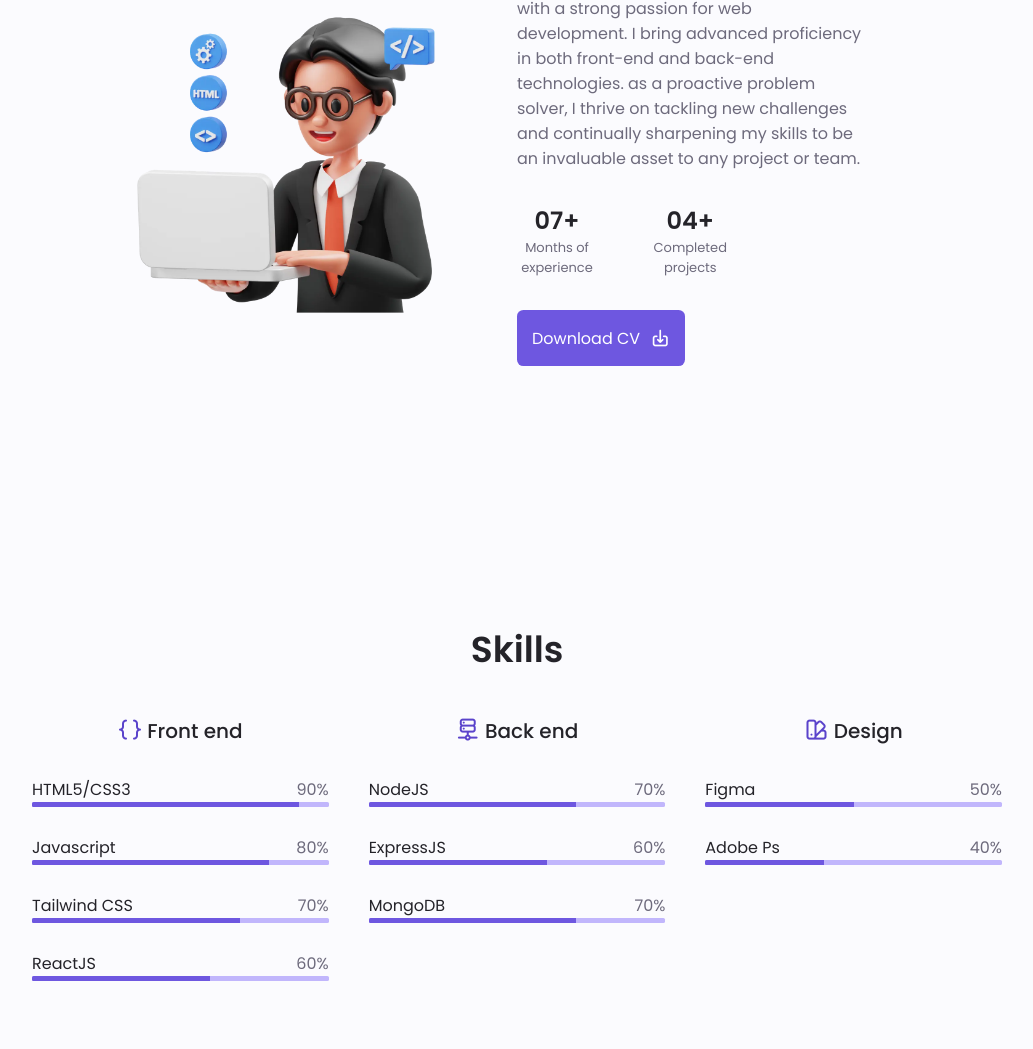
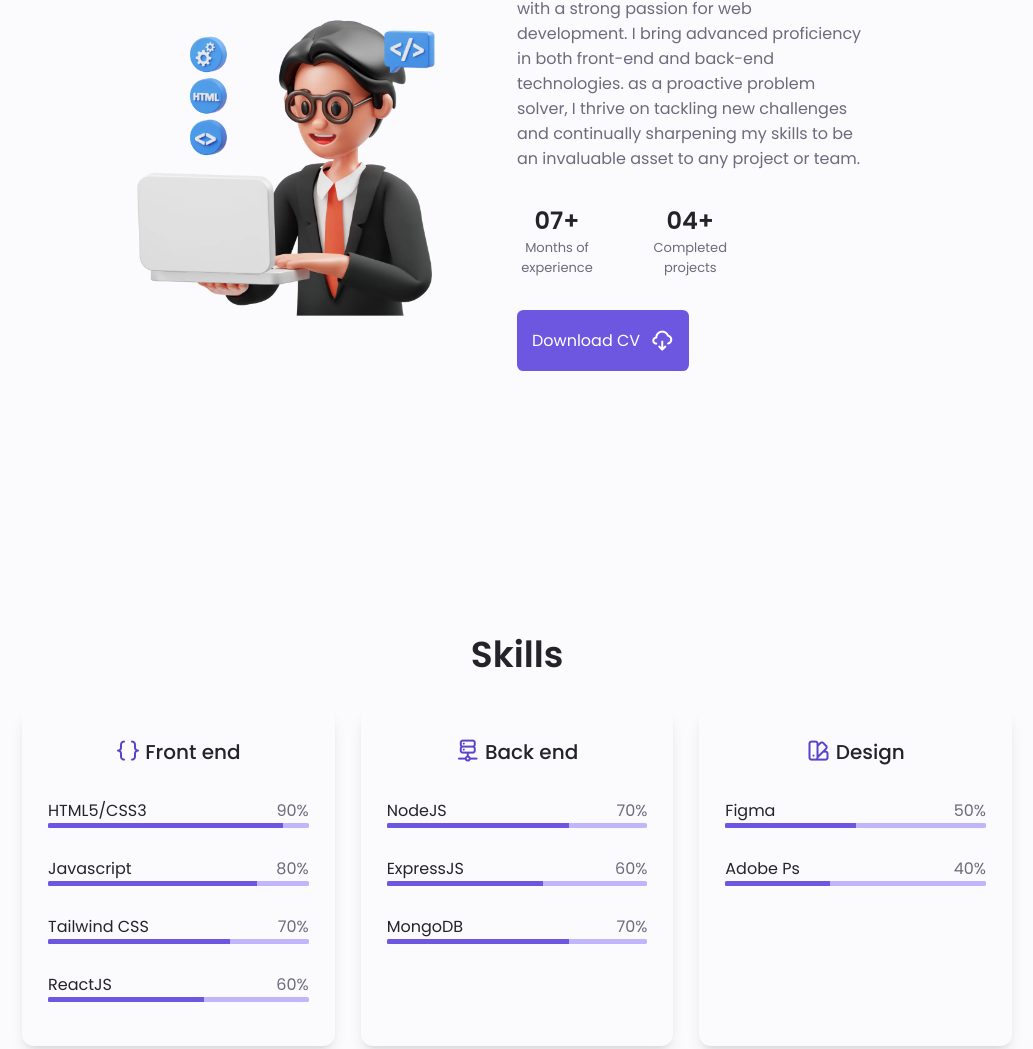
Before and after one commit to ayoei/portfolio, a plain HTML site: page index.html in a window 1280 px wide. Shown: the part 1037-2086 px from the top of the page, without its empty margins (123-1156 px from the left). Drawn offline with nearby package versions, Linux system fonts and the light colour scheme.

Commit message:
added new portfolio

```diff
--- a/assets/css/main.css
+++ b/assets/css/main.css
@@ -63,6 +63,7 @@ body.dark_theme {
   --scroll-thumb-color: hsl(var(--hue-color), 12%, 36%);
   --soon-footer-back-color: var(--first-color);
   --soon-footer-color: #fff;
+  --skill-container-color: #6d59de1c;
 }
 
 .btn {
@@ -301,9 +302,14 @@ body.dark_theme {
   font-size: var(--h2-font-size);
   margin-left: 10px;
 }
-#home .home_content .hero_img_container svg {
-  width: 300px;
+
+.icoo {
+  font-size: var(--h2-font-size);
+  margin-left: 10px;
 }
+
+/* #home .home_content .hero_img_container svg {
+  width: 300px; }*/
 #home .home_content .hero_img_container svg path {
   fill: var(--first-color);
 }
@@ -379,7 +385,14 @@ body.dark_theme {
   margin: auto;
   display: grid;
   grid-template-columns: 1fr 1fr 1fr;
-  grid-gap: 20px;
+  grid-gap: 26px;
+}
+#skills .skills_content .skill_container {
+  border-radius: 12px;
+  box-shadow: 0 10px 15px -3px rgba(0,0,0,0.1), 0 4px 6px -4px rgba(0,0,0,0.1);
+  /* box-shadow: 0 20px 25px -5px rgba(0,0,0,0.1), 0 8px 10px -6px rgba(0,0,0,0.1); */
+  padding: 16px;
+  background-color: var(--skill-container-color);
 }
 #skills .skills_content .skill_container > p {
   font-size: var(--h3-font-size);
--- a/index.html
+++ b/index.html
@@ -68,7 +68,7 @@
             <a href="https://instagram.com/ayoei"><i class="uil uil-instagram"></i></a>
           </div>
           <a href="mailto:ayoub.elharaoui@outlook.com"><button class="contact_btn btn">Contact Me <i
-                class="uil uil-navigator"></i></button></a>
+                class="icoo uil-fast-mail"></i></button></a>
         </div>
         <div class="hero_img_container">
           <img src="./assets/img/me-1.webp" alt="" width="300">
@@ -110,7 +110,7 @@
             <p class="stats_item" style="visibility: hidden;"><span>00+</span>Companies worked</p>
           </div>
           <a href="./assets/pdf/cv.pdf" target="_blank"><button class="CV_btn btn">Download CV <i
-                class="uil uil-download-alt"></i></button></a>
+                class="icoo uil-cloud-download"></i></button></a>
         </div>
       </div>
     </section>
@@ -303,7 +303,7 @@
               <textarea name="message_input" id="message_input" cols="30" rows="10"></textarea>
             </div>
           </form>
-          <button class="btn" id="form_submit_btn">Send message <i class="uil uil-navigator"></i></button>
+          <button class="btn" id="form_submit_btn">Send message <i class="icoo uil-fast-mail"></i></button>
         </div>
       </div>
     </section>
```
Also changed, not shown: 1 other file.
